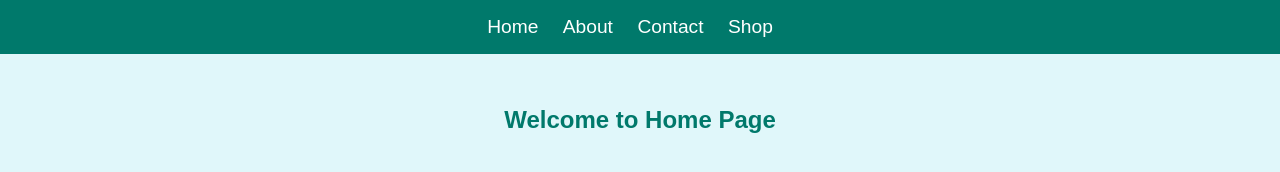
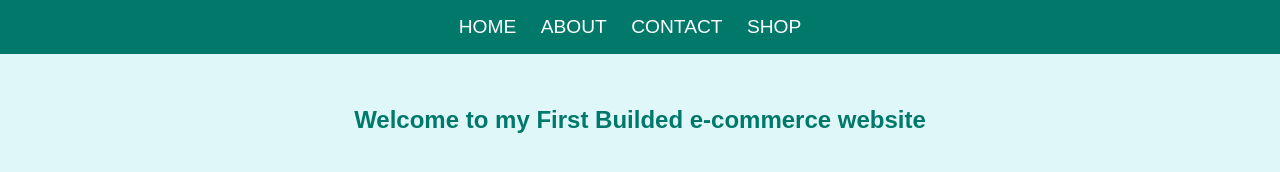
Before and after one commit to Xerox-tech/Xerox_Project, a plain HTML site: page index.html in a window 1280 px wide. Drawn offline with Linux system fonts and the light colour scheme.

Commit message:
Update index.html
Signed-off-by: Xerox-tech <hitzmanyt07@gmail.com>

```diff
--- a/index.html
+++ b/index.html
@@ -10,16 +10,17 @@
     <header>
         <nav>
             <ul>
-                <li><a href="#" onclick="showSection('home')">Home</a></li>
-                <li><a href="#" onclick="showSection('about')">About</a></li>
-                <li><a href="#" onclick="showSection('contact')">Contact</a></li>
-                <li><a href="#" onclick="showSection('shop')">Shop</a></li>
+                <li><a href="#" onclick="showSection('home')">HOME</a></li>
+                <li><a href="#" onclick="showSection('about')">ABOUT</a></li>
+                <li><a href="#" onclick="showSection('contact')">CONTACT</a></li>
+                <li><a href="#" onclick="showSection('shop')">SHOP</a></li>
             </ul>
         </nav>
     </header>
     <main>
         <section id="home" class="content active">
-            <h1>Welcome to Home Page</h1>
+            <h1>Welcome to my First Builded e-commerce website</h1>
+
         </section>
         <section id="about" class="content">
             <h1>I am tired</h1>
@@ -30,9 +31,9 @@
         <section id="shop" class="content">
             <h1>Categories</h1>
             <ul>
-                <li>Digital Items</li>
-                <li>Gaming</li>
-                <li>Physical Items</li>
+                <li>1.Digital Items</li>
+                <li>2.Gaming</li>
+                <li>3.Physical Items</li>
             </ul>
         </section>
     </main>
```
